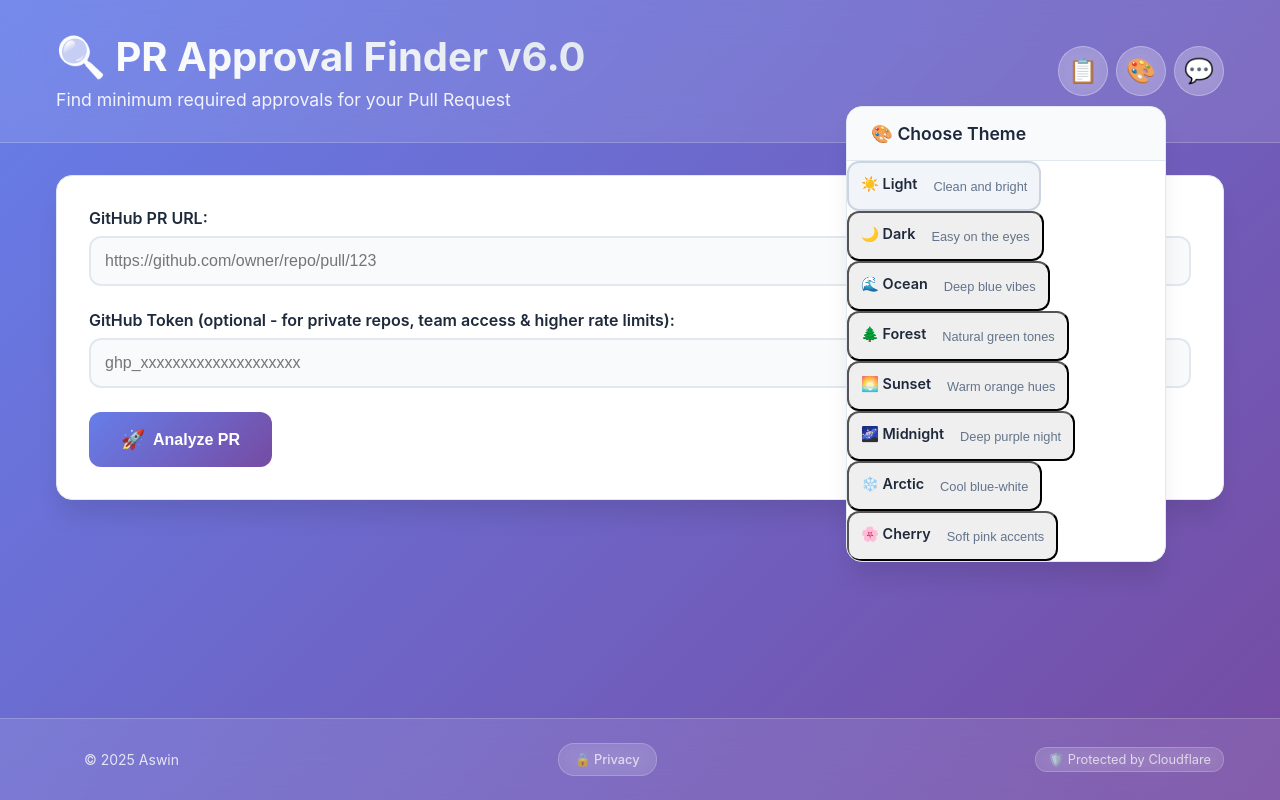
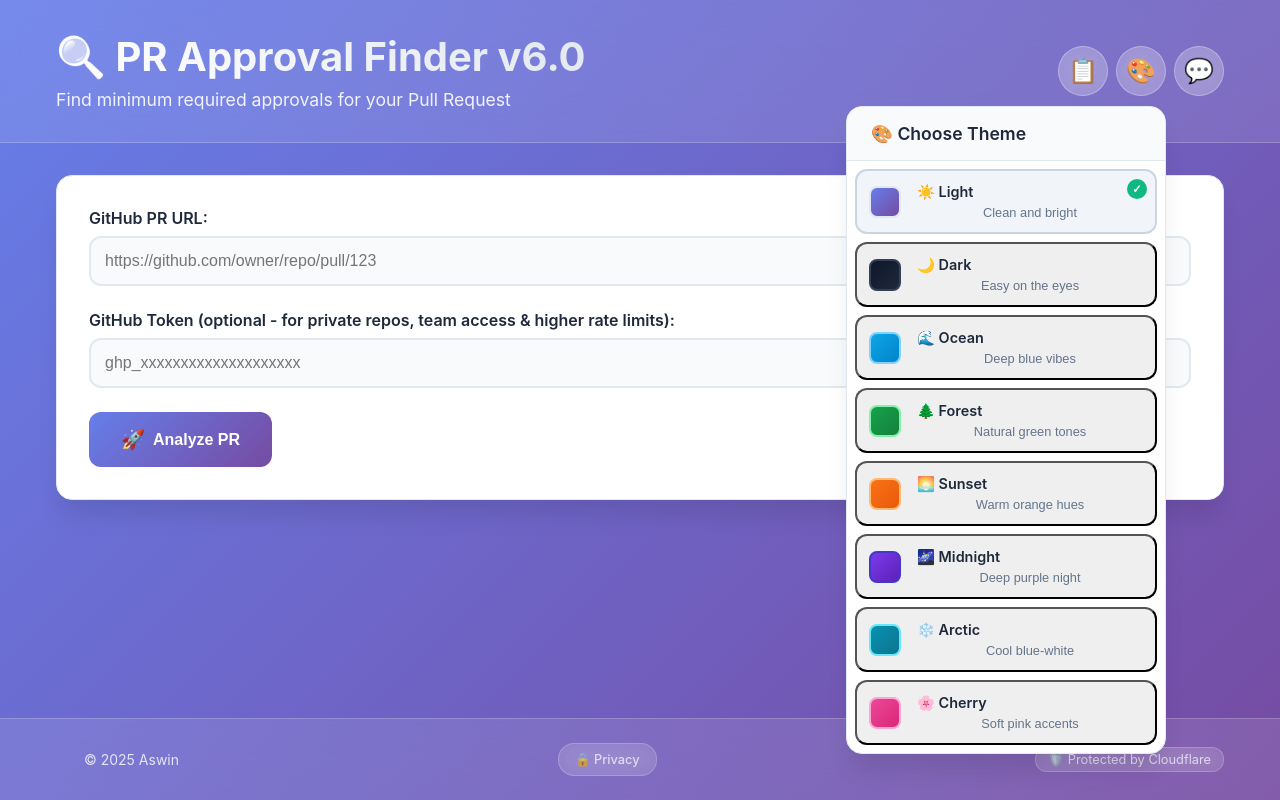
Before and after one commit to Aswintechie/pr-review-checker, a React (Create React App) app in the folder client/: page / in a window 1280 px wide. Both pictures are taken after a click on the button "Choose theme". Built offline with nearby package versions, Linux system fonts and the light colour scheme.

Commit message:
Fix theme dropdown structure mismatch

```diff
--- a/client/src/App.js
+++ b/client/src/App.js
@@ -454,7 +454,8 @@ function App() {
         <div className='theme-header'>
           <h3>🎨 Choose Theme</h3>
         </div>
-        <div className='theme-options'>
+        <div className='theme-content'>
+          <div className='theme-grid'>
             {themes.map(theme => (
               <button
                 key={theme.id}
@@ -464,10 +465,15 @@ function App() {
                 data-1p-ignore
                 autoComplete='off'
               >
-              <span className='theme-name'>{theme.name}</span>
-              <span className='theme-description'>{theme.description}</span>
+                <div className={`theme-preview theme-${theme.id}`}></div>
+                <div className='theme-info'>
+                  <div className='theme-name'>{theme.name}</div>
+                  <div className='theme-description'>{theme.description}</div>
+                </div>
+                {currentTheme === theme.id && <div className='theme-check'>✓</div>}
               </button>
             ))}
+          </div>
         </div>
       </div>
     );
```
Lines whose indentation alone changed are shown as unchanged.
